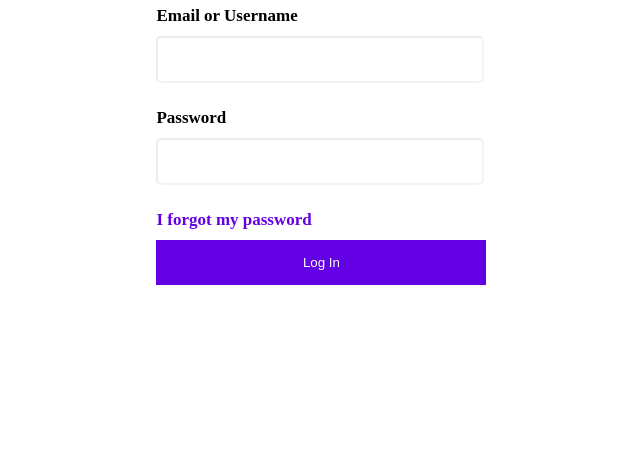
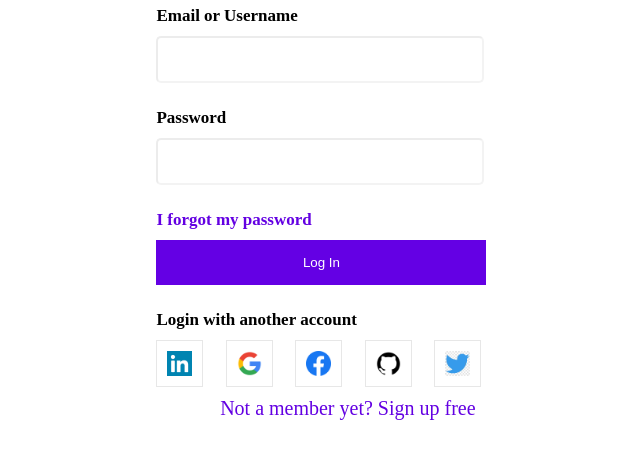
Before and after one commit to Yusifovv/login, a plain HTML site: page public/index.html in a window 1280 px wide. Shown: the part 215-674 px from the top of the page, without its empty margins (294-934 px from the left). Drawn offline with Linux system fonts and the light colour scheme.

Commit message:
add picture

```diff
--- a/public/index.html
+++ b/public/index.html
@@ -16,10 +16,19 @@
             <h4>Email or Username</h4>
             <input class="input-text" type="text" id="fname" name="fname"><br>
             <h4>Password</h4>
-            <input class="input-text type="text" id="lname" name="lname">
+            <input class="input-text" type="text" id="lname" name="lname">
             <h4><a href="#">I forgot my password</a></h4>
             <input class="button" type="submit" value="Log In">
         </form>
+        <h4> Login with another account </h4>
+        <div class="image">
+            <img src="img/1.png" alt="">
+            <img src="img/2.png" alt="">
+            <img src="img/3.png" alt="">
+            <img src="img/4.png" alt="">
+            <img src="img/5.jpg" alt="">
+        </div>
+        <a class="footer-a" href="#">Not a member yet? Sign up free</a>
     </div>
 </body>
 </html>
--- a/public/style.css
+++ b/public/style.css
@@ -27,3 +27,21 @@ a{
     border: hidden;
     color: #fff;
 }
+
+.image img {
+    padding: 10px;
+    border: 1px solid #e7e7e7;
+    width: 25px;
+}
+
+.image {
+
+    width: 325px;
+    display: flex;
+    justify-content: space-between;
+}
+
+.footer-a {
+    float: right;
+    margin: 10px 60px;
+}
```
Also changed, not shown: public/img/1.png (added), public/img/2.png (added), public/img/3.png (added), public/img/4.png (added), public/img/5.jpg (added), public/img/resim1.jpg (deleted), public/img/resim2.jpg (deleted), public/img/resim3.jpg (deleted), public/img/resim4.jpg (deleted), public/img/resim5.jpg (deleted), public/img/resim6.jpg (deleted).
